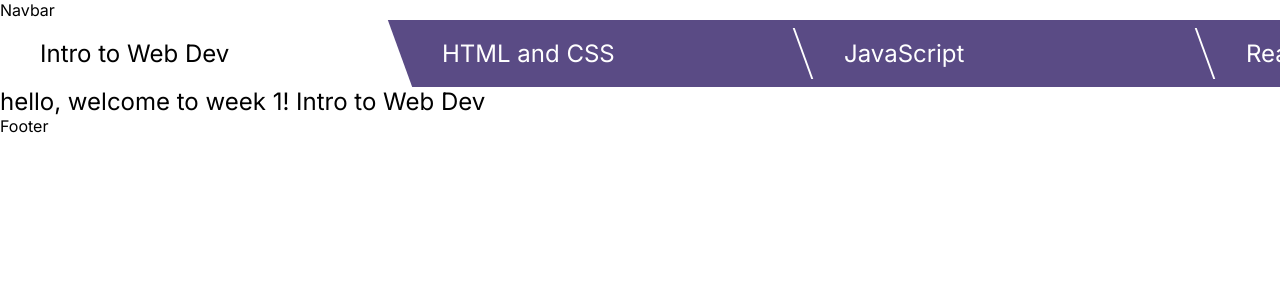
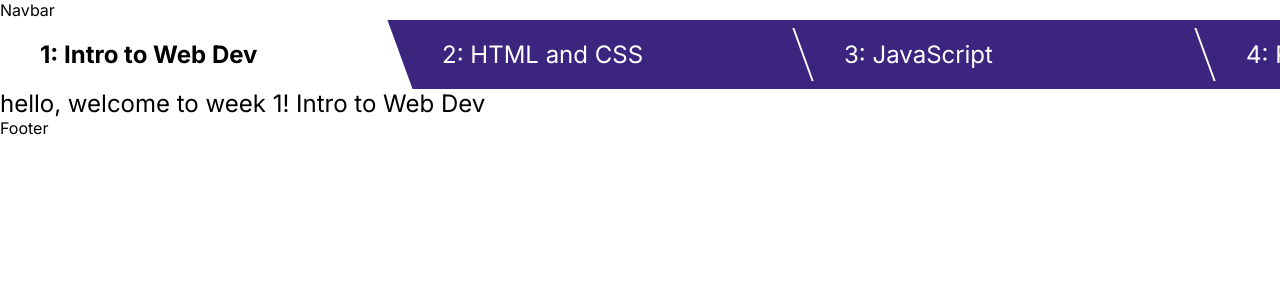
Before and after one commit to include-davis/cohort-platform, a Next.js app: page /workshop/1 in a window 1280 px wide. Shown: the top 300 px of the page. Built offline with nearby package versions, Linux system fonts and the light colour scheme.

Commit message:
feat: Modify tabs appearance

```diff
--- a/app/workshop/[num]/page.jsx
+++ b/app/workshop/[num]/page.jsx
@@ -27,7 +27,7 @@ export default function Workshop({ params }){
                             :
                             <div className={[styles.navTab, (item[0] == 1) ? styles.firstNavTab : styles.laterNavTab, (item[0] == num)? styles.selectedTab : null].join(' ')}>
                                 {item[0] == num && <div className={styles.overlap}></div>}
-                                <p>{item[1]}</p>
+                                <p>{item[0]}: {item[1]}</p>
                             </div>
                         }
                     </div>
--- a/app/workshop/[num]/workshop.module.scss
+++ b/app/workshop/[num]/workshop.module.scss
@@ -1,15 +1,16 @@
 .workshop {
     --skew-angle: 20deg;
     --tab-width: 400px;
-    --nav-height: 67px;
+    --max-nav-height: 100px;
     font-size: 1.5rem;
 }
 
 .workshopNav {
-    background-color: var(--include-purple-light);
+    background-color: var(--include-purple);
     display: flex;
-    height: var(--nav-height);
-    overflow: auto;
+    overflow-x: auto;
+    overflow-y: hidden;
+    max-height: var(--max-nav-height);
 }
 
 .tabContainer {
@@ -43,13 +44,15 @@
     position: absolute;
     left: -15px;
     background-color: white;
-    height: var(--nav-height);
+    height: var(--max-nav-height);
+    height: 100px;
     width: 30px;
 }
 
 .selectedTab {
     background-color: white;
     color: black;
+    font-weight: bold;
 }
 
 .dividerContainer {
```
